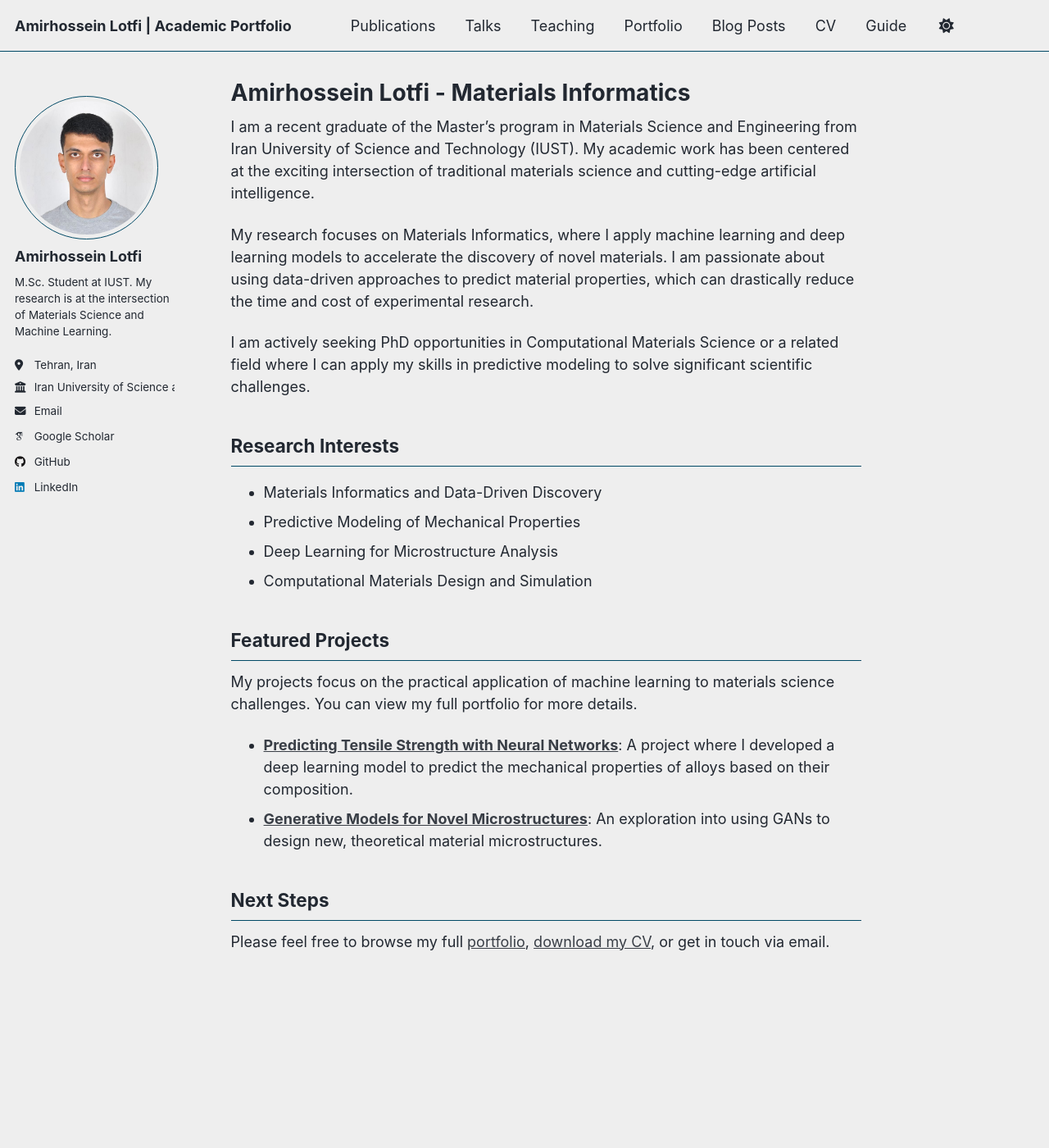
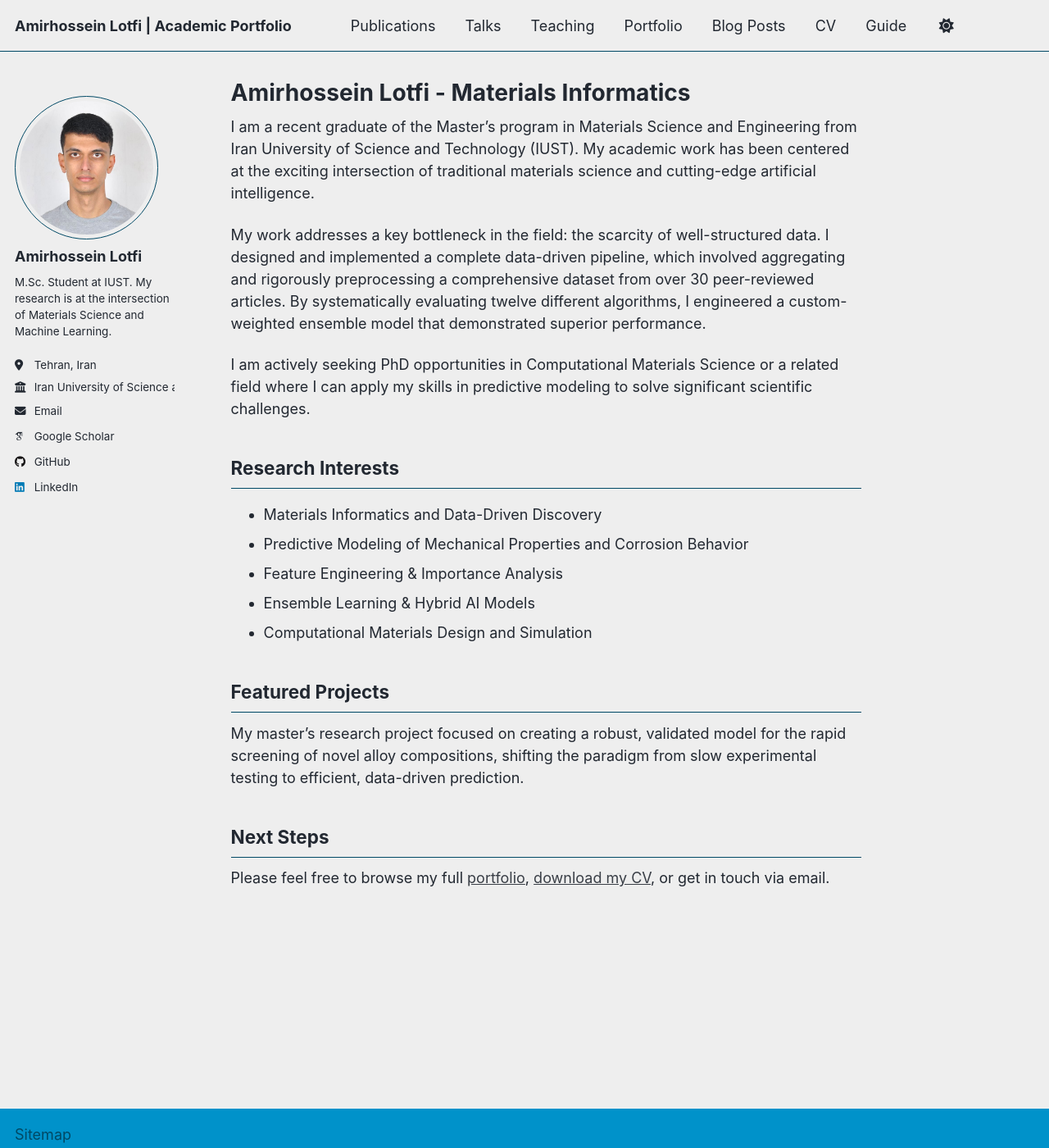
Before and after one commit to AmirLotfiSAI/AmirLotfiSAI.github.io, a Jekyll site: the page built from _pages/about.md, in a window 1280 px wide and 1400 px high. Shown: the whole window at 82% size. Built offline with Jekyll 4.4.1, drawn with Linux system fonts in a browser that asks for light colours; some web fonts are replaced; a script that is not in the unit is left out.

Commit message:
Update about.md

```diff
--- a/_pages/about.md
+++ b/_pages/about.md
@@ -9,21 +9,19 @@ redirect_from:
 
 I am a recent graduate of the Master's program in Materials Science and Engineering from Iran University of Science and Technology (IUST). My academic work has been centered at the exciting intersection of traditional materials science and cutting-edge artificial intelligence.
 
-My research focuses on Materials Informatics, where I apply machine learning and deep learning models to accelerate the discovery of novel materials. I am passionate about using data-driven approaches to predict material properties, which can drastically reduce the time and cost of experimental research.
+My work addresses a key bottleneck in the field: the scarcity of well-structured data. I designed and implemented a complete data-driven pipeline, which involved aggregating and rigorously preprocessing a comprehensive dataset from over 30 peer-reviewed articles. By systematically evaluating twelve different algorithms, I engineered a custom-weighted ensemble model that demonstrated superior performance.
 
 I am actively seeking PhD opportunities in Computational Materials Science or a related field where I can apply my skills in predictive modeling to solve significant scientific challenges.
 
 ## Research Interests
 * Materials Informatics and Data-Driven Discovery
-* Predictive Modeling of Mechanical Properties
-* Deep Learning for Microstructure Analysis
+* Predictive Modeling of Mechanical Properties and Corrosion Behavior
+* Feature Engineering & Importance Analysis
+* Ensemble Learning & Hybrid AI Models
 * Computational Materials Design and Simulation
 
 ## Featured Projects
-My projects focus on the practical application of machine learning to materials science challenges. You can view my full portfolio for more details.
-
-* **[Predicting Tensile Strength with Neural Networks](/portfolio/name-of-your-project-file-1/)**: A project where I developed a deep learning model to predict the mechanical properties of alloys based on their composition.
-* **[Generative Models for Novel Microstructures](/portfolio/name-of-your-project-file-2/)**: An exploration into using GANs to design new, theoretical material microstructures.
+My master's research project focused on creating a robust, validated model for the rapid screening of novel alloy compositions, shifting the paradigm from slow experimental testing to efficient, data-driven prediction.
 
 ## Next Steps
 Please feel free to browse my full [portfolio](/portfolio/), [download my CV](/files/your_cv_filename.pdf), or get in touch via email.
```
